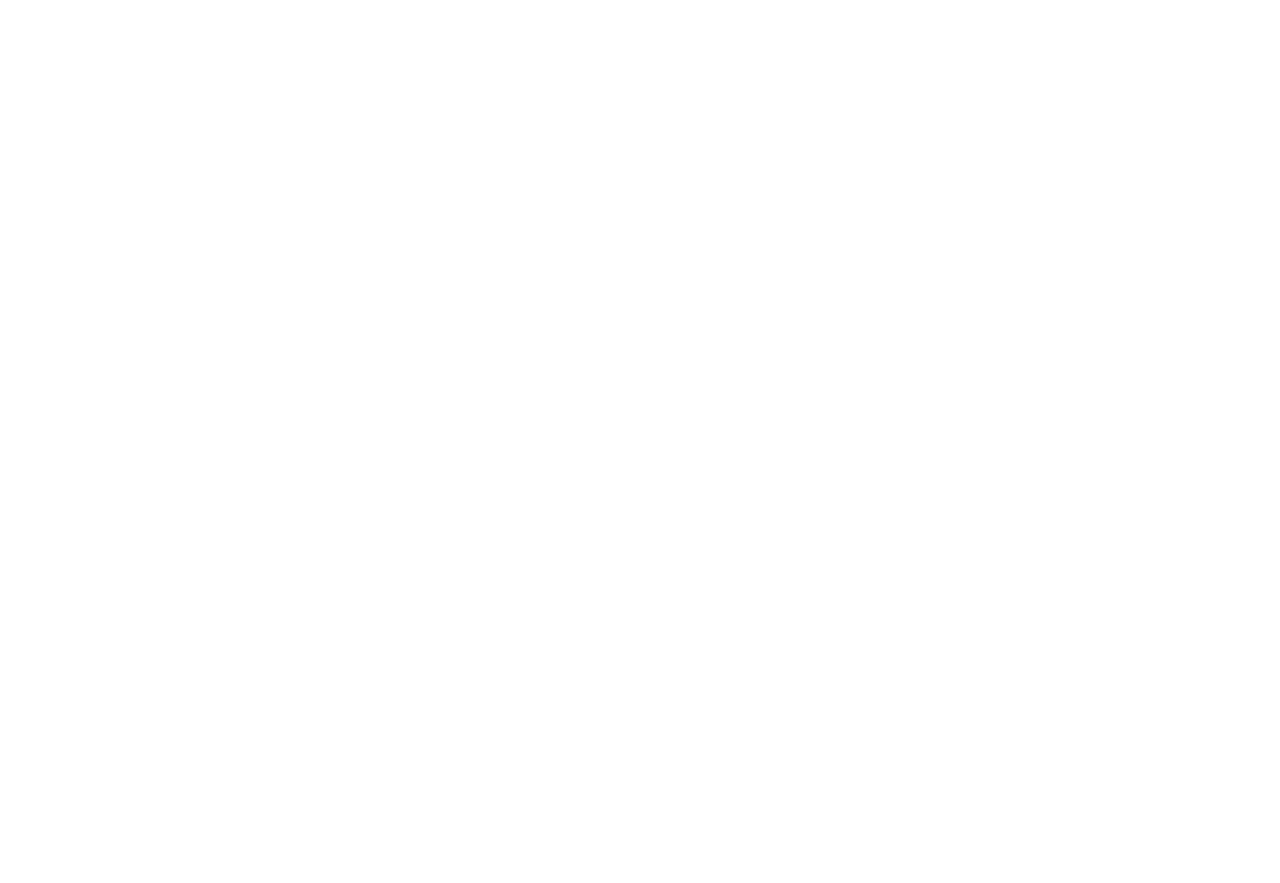
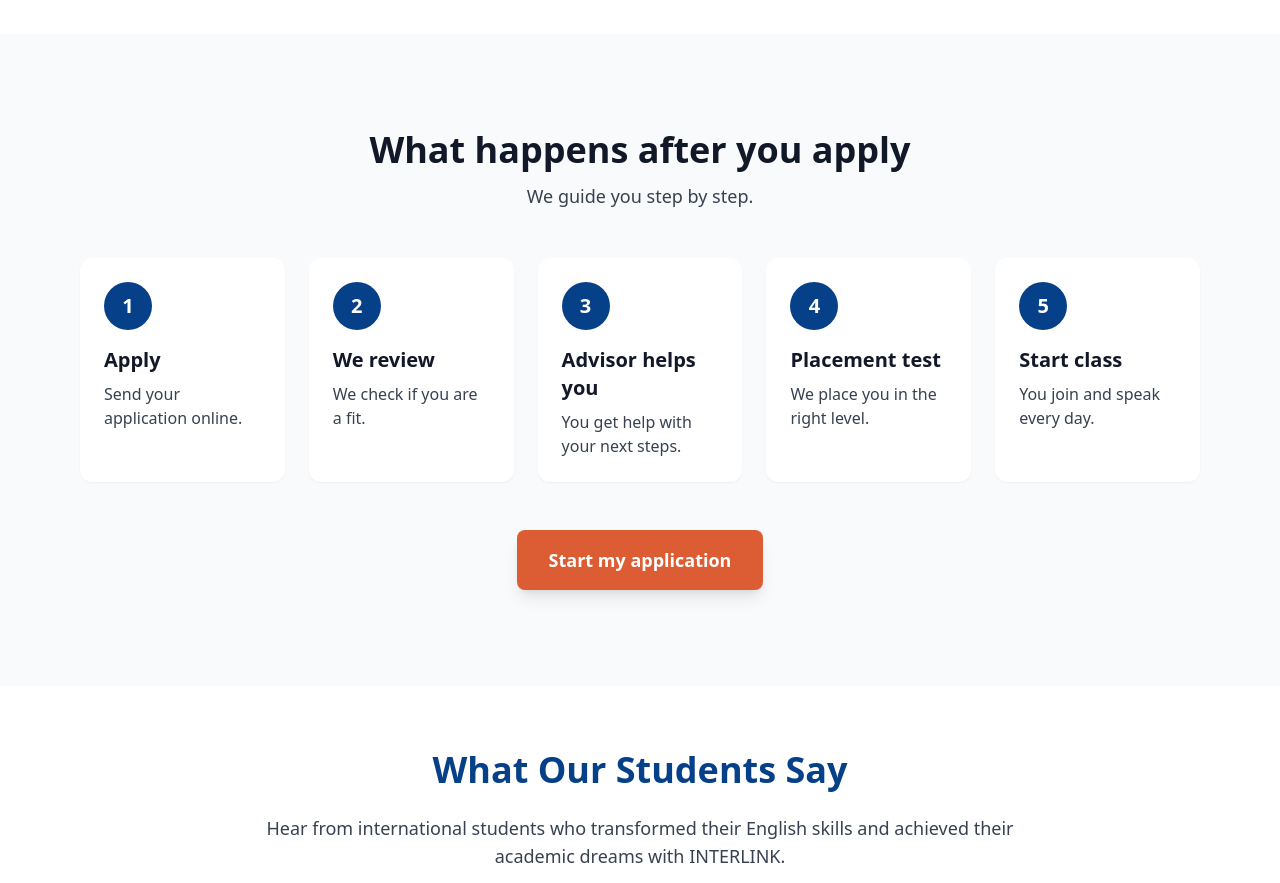
Before and after one commit to Qwixo/apply.INTERLINK.edu-28.8.2025-old-v1.1, a React (Vite) app: page /greensboro in a window 1280 px wide. Shown: the part 6120-7003 px from the top of the page. Before the commit the page ends 6154 px from the top, so only its background shows below. Built offline with nearby package versions, Linux system fonts and the light colour scheme.

Commit message:
Updated GreensboroPage.tsx

```diff
--- a/src/pages/GreensboroPage.tsx
+++ b/src/pages/GreensboroPage.tsx
@@ -375,6 +375,98 @@
         </div>
       </section>
 
+      {/* Section 7: Timeline - What Happens After You Apply */}
+      <section className="bg-gray-50 py-16 md:py-24">
+        <div className="max-w-6xl mx-auto px-4">
+          <div className="text-center mb-12">
+            <h2 className="text-3xl md:text-4xl font-bold text-gray-900 mb-3">
+              What happens after you apply
+            </h2>
+            <p className="text-lg text-gray-700">
+              We guide you step by step.
+            </p>
+          </div>
+
+          <div className="grid grid-cols-1 md:grid-cols-2 lg:grid-cols-5 gap-6 mb-12">
+            {/* Step 1 */}
+            <div className="bg-white rounded-xl p-6 shadow-sm hover:shadow-md transition-shadow">
+              <div className="w-12 h-12 rounded-full bg-[#064088] flex items-center justify-center mb-4">
+                <span className="text-white font-bold text-xl">1</span>
+              </div>
+              <h3 className="text-xl font-bold text-gray-900 mb-2">
+                Apply
+              </h3>
+              <p className="text-gray-700">
+                Send your application online.
+              </p>
+            </div>
+
+            {/* Step 2 */}
+            <div className="bg-white rounded-xl p-6 shadow-sm hover:shadow-md transition-shadow">
+              <div className="w-12 h-12 rounded-full bg-[#064088] flex items-center justify-center mb-4">
+                <span className="text-white font-bold text-xl">2</span>
+              </div>
+              <h3 className="text-xl font-bold text-gray-900 mb-2">
+                We review
+              </h3>
+              <p className="text-gray-700">
+                We check if you are a fit.
+              </p>
+            </div>
+
+            {/* Step 3 */}
+            <div className="bg-white rounded-xl p-6 shadow-sm hover:shadow-md transition-shadow">
+              <div className="w-12 h-12 rounded-full bg-[#064088] flex items-center justify-center mb-4">
+                <span className="text-white font-bold text-xl">3</span>
+              </div>
+              <h3 className="text-xl font-bold text-gray-900 mb-2">
+                Advisor helps you
+              </h3>
+              <p className="text-gray-700">
+                You get help with your next steps.
+              </p>
+            </div>
+
+            {/* Step 4 */}
+            <div className="bg-white rounded-xl p-6 shadow-sm hover:shadow-md transition-shadow">
+              <div className="w-12 h-12 rounded-full bg-[#064088] flex items-center justify-center mb-4">
+                <span className="text-white font-bold text-xl">4</span>
+              </div>
+              <h3 className="text-xl font-bold text-gray-900 mb-2">
+                Placement test
+              </h3>
+              <p className="text-gray-700">
+                We place you in the right level.
+              </p>
+            </div>
+
+            {/* Step 5 */}
+            <div className="bg-white rounded-xl p-6 shadow-sm hover:shadow-md transition-shadow">
+              <div className="w-12 h-12 rounded-full bg-[#064088] flex items-center justify-center mb-4">
+                <span className="text-white font-bold text-xl">5</span>
+              </div>
+              <h3 className="text-xl font-bold text-gray-900 mb-2">
+                Start class
+              </h3>
+              <p className="text-gray-700">
+                You join and speak every day.
+              </p>
+            </div>
+          </div>
+
+          <div className="text-center">
+            <button
+              onClick={scrollToApply}
+              className="bg-[#dc5d33] text-white font-bold text-lg px-8 py-4 rounded-lg shadow-lg hover:bg-[#c24e2b] transition-all duration-300 hover:shadow-xl transform hover:-translate-y-0.5"
+            >
+              Start my application
+            </button>
+          </div>
+        </div>
+      </section>
+
+      <TestimonialsSection guideStyle />
+
       <div id="apply"></div>
     </div>
   );
```
